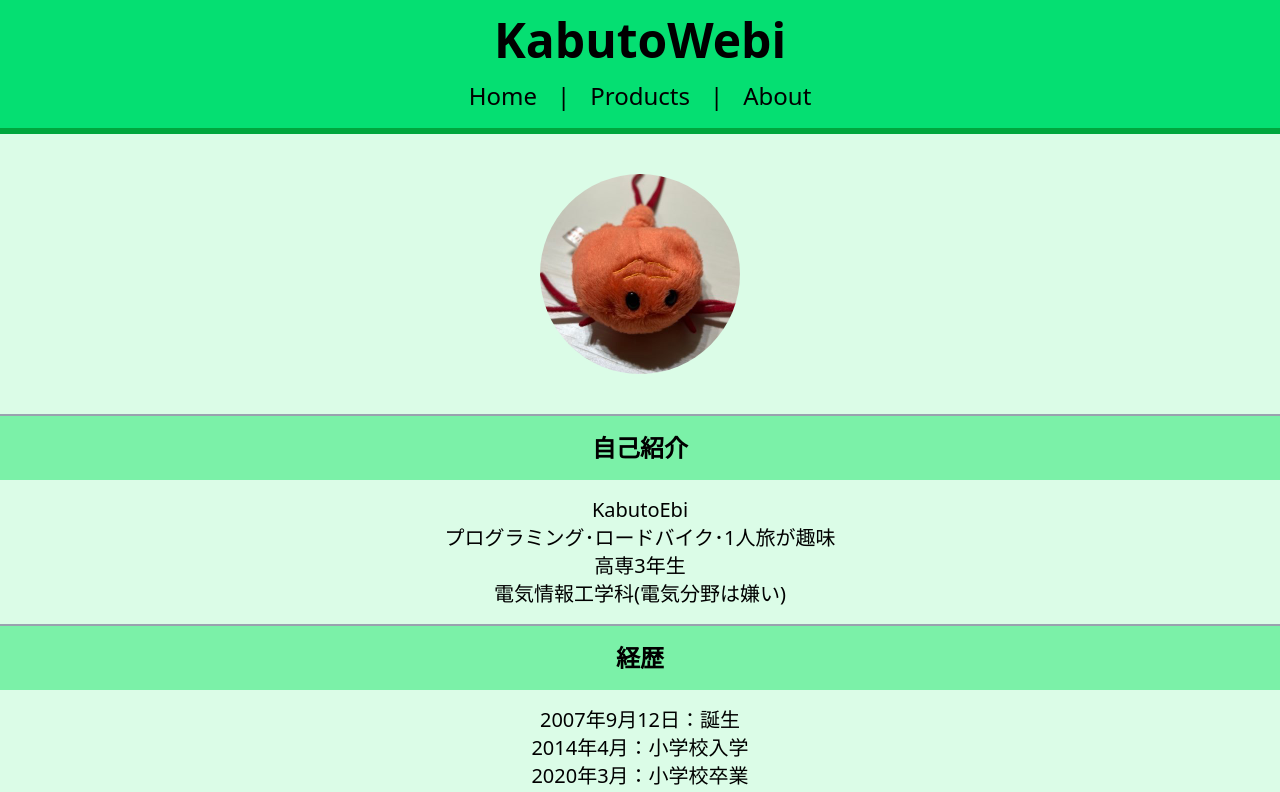
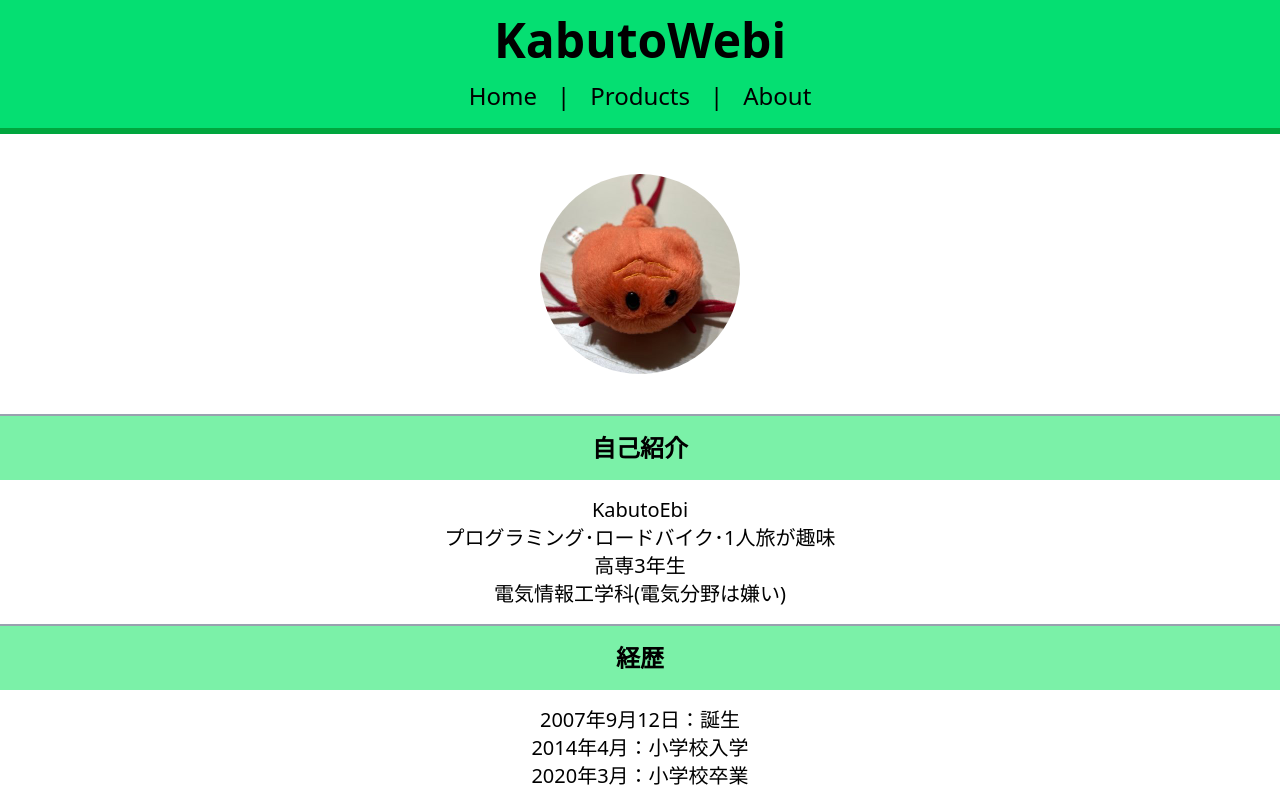
Before and after one commit to KabutoEbi/KabutoWebi, a React (Vite) app: page /about in a window 1280 px wide. Shown: the top 792 px of the page. Built offline with nearby package versions, Linux system fonts and the light colour scheme.

Commit message:
change color

```diff
--- a/src/pages/About.jsx
+++ b/src/pages/About.jsx
@@ -4,7 +4,7 @@ import Footer from "../components/Footer";
 
 const About = () => {
     return (
-        <div className="text-center bg-green-100">
+        <div className="text-center">
             <Header />
             <div className="mt-4 text-xl">
                 <img src="/icon.jpg" alt="KabutoEbi Icon" className="mx-auto my-10 w-50 h-50 rounded-full" />
--- a/src/pages/Home.jsx
+++ b/src/pages/Home.jsx
@@ -5,7 +5,7 @@ import Footer from "../components/Footer";
 
 const Home = () => {
     return (
-        <div className="text-center bg-green-100">
+        <div className="text-center">
             <Header />
             <div className="mt-4 text-xl p-4">
                 <p>KabutoEbiのポートフォリオサイトです。</p>
--- a/src/pages/Products.jsx
+++ b/src/pages/Products.jsx
@@ -4,7 +4,7 @@ import Footer from "../components/Footer";
 
 const Products = () => {
     return (
-        <div className="text-center bg-green-100">
+        <div className="text-center">
             <Header />
             <div className="mt-4 my-4 text-xl p-4">
                 <p>作った作品とかを紹介します。</p>
```
